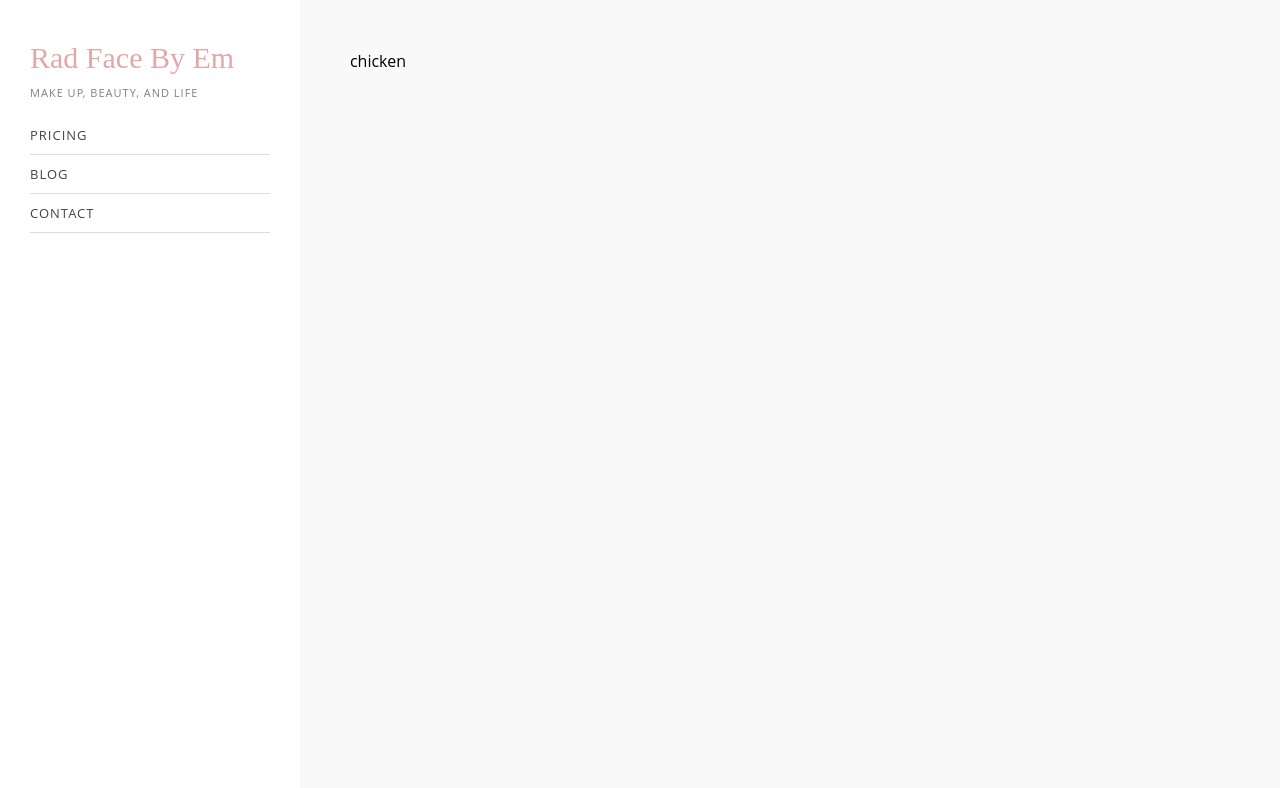
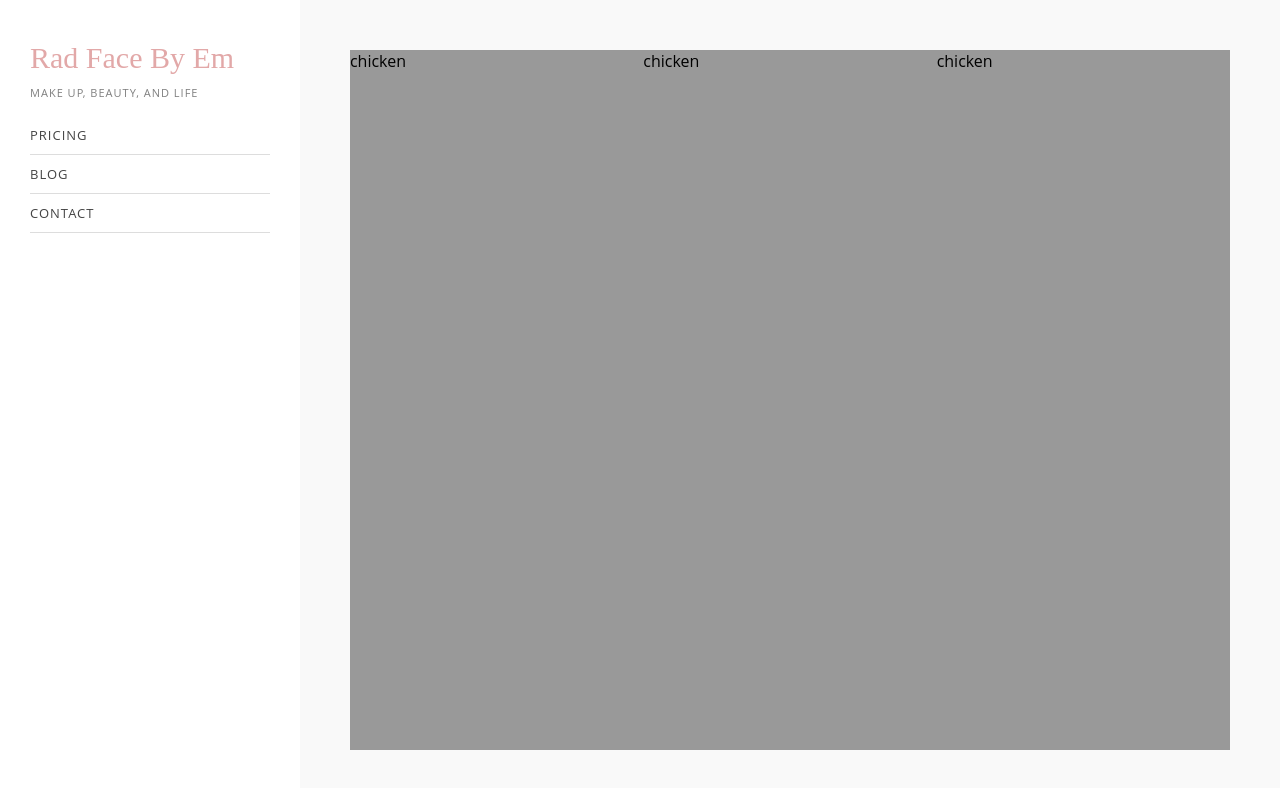
Before and after one commit to dfuentes22/jekyll-em-theme, a plain HTML site: page index.html in a window 1280 px wide. Drawn offline with Linux system fonts and the light colour scheme.

Commit message:
working on main area

```diff
--- a/css/style.css
+++ b/css/style.css
@@ -88,4 +88,12 @@ nav ul li a:hover, a:visited, a:active, a:focus {
 
 .main {
     padding: 50px;
+    display: flex;
+    justify-content: flex-between;
+    flex-grow: 2;
 }
+
+.post {
+    background-color: #999;
+    flex-grow: 1;
+}
--- a/index.html
+++ b/index.html
@@ -32,6 +32,12 @@
     <div class="post">
         chicken
     </div>
+        <div class="post">
+        chicken
+    </div>
+        <div class="post">
+        chicken
+    </div>
 </div>
 
 
```
